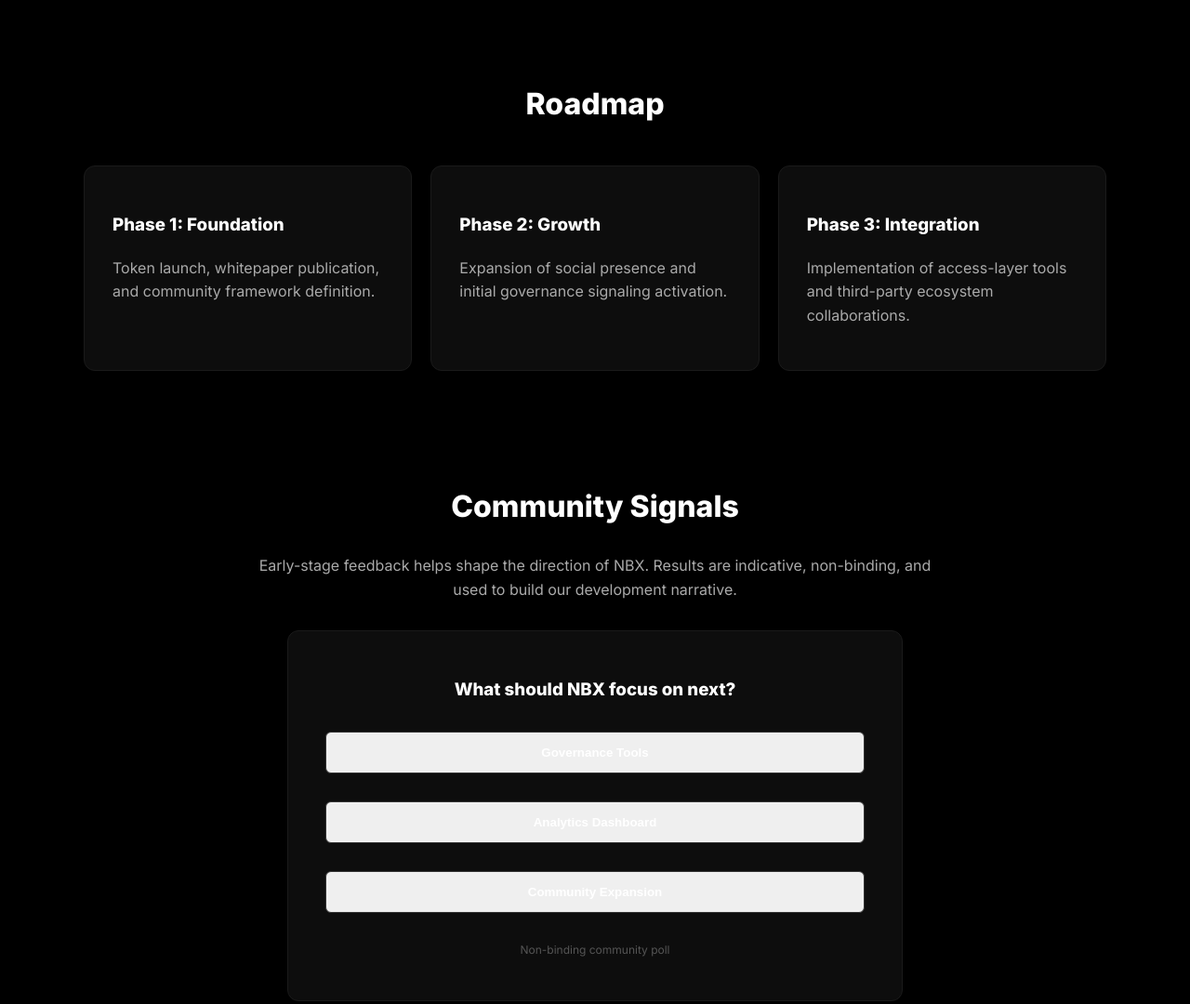
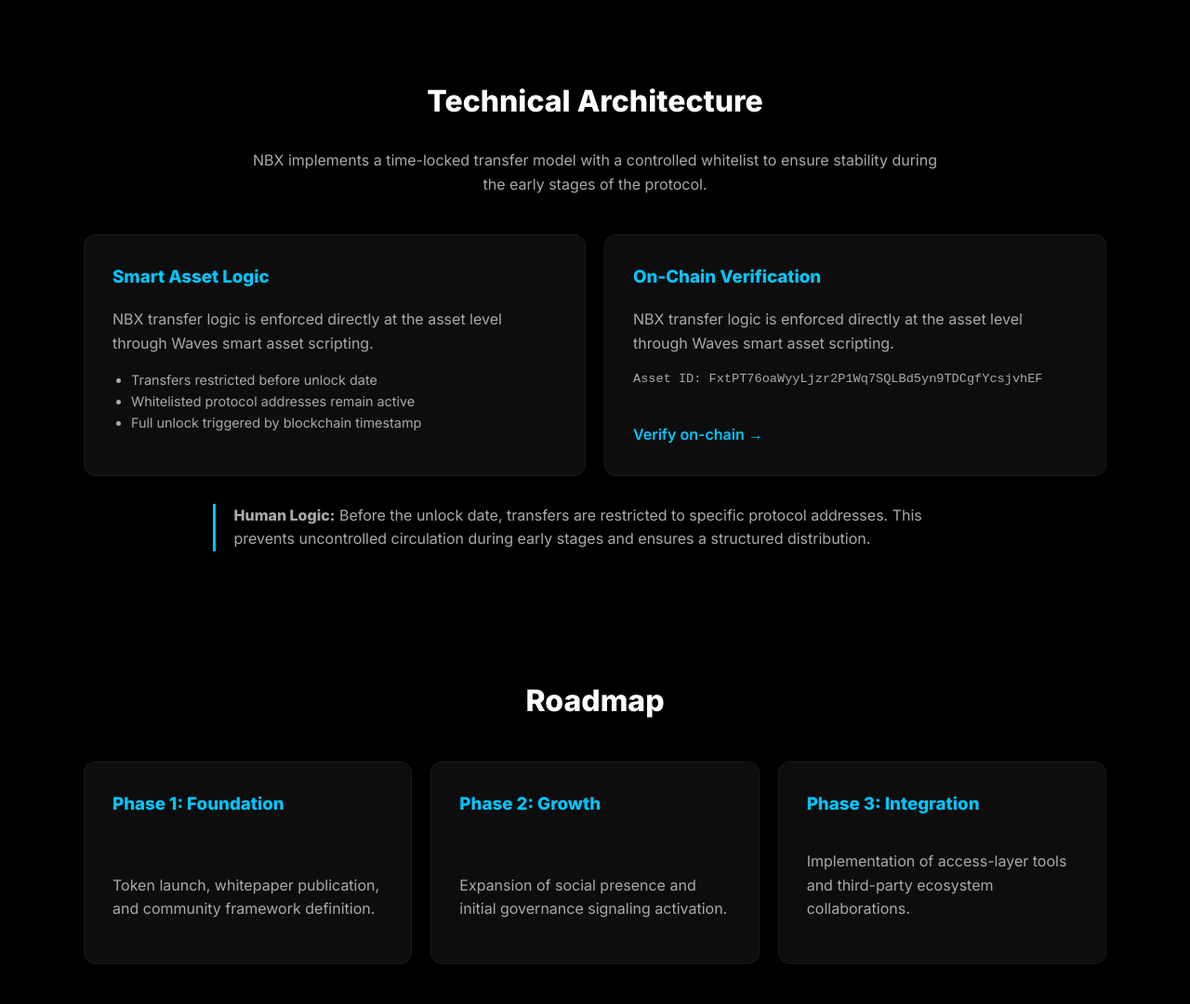
Before and after one commit to nbx-protocol/nbx-protocol.github.io, a plain HTML site: page index.html in a window 1280 px wide. Shown: the part 1485-2565 px from the top of the page at 93% size. Drawn offline with Linux system fonts and the light colour scheme.

Commit message:
Sezione Tech e Smart Asset Logic definitiva

```diff
--- a/index.html
+++ b/index.html
@@ -15,21 +15,34 @@
         h1 { font-size: 3rem; font-weight: 800; margin-bottom: 10px; letter-spacing: -1px; }
         h2 { font-size: 2rem; margin-top: 40px; color: #fff; }
         p { color: var(--text-dim); max-width: 750px; margin: 15px auto; }
+
+        /* Hero */
         .hero { padding: 80px 20px; }
         .hero img { max-width: 450px; width: 100%; height: auto; margin-bottom: 20px; border-radius: 15px; }
         .asset-id-box { background: #111; padding: 15px; border-radius: 8px; border: 1px solid #222; display: inline-block; margin: 20px 0; font-family: monospace; font-size: 0.9rem; }
         .asset-id-box span { color: var(--primary); display: block; font-size: 0.7rem; text-transform: uppercase; margin-bottom: 5px; }
+
+        /* Buttons */
         .cta-wrapper { margin-top: 30px; }
         .cta { display: inline-block; margin: 10px; padding: 14px 28px; border-radius: 6px; text-decoration: none; font-weight: 600; transition: 0.3s; }
         .cta-main { background: #fff; color: #000; }
         .cta-secondary { border: 1px solid #333; color: #fff; }
-        .grid { display: grid; grid-template-columns: repeat(auto-fit, minmax(280px, 1fr)); gap: 20px; margin-top: 40px; text-align: left; }
-        .card { background: var(--card-bg); padding: 30px; border-radius: 12px; border: 1px solid #1a1a1a; }
+
+        /* Grid System */
+        .grid { display: grid; grid-template-columns: repeat(auto-fit, minmax(300px, 1fr)); gap: 20px; margin-top: 40px; text-align: left; }
+        .card { background: var(--card-bg); padding: 30px; border-radius: 12px; border: 1px solid #1a1a1a; display: flex; flex-direction: column; justify-content: space-between; }
+        .card h3 { color: var(--primary); margin-top: 0; }
+
+        /* Tokenomics Table */
         .token-box { background: #050505; padding: 25px; border-radius: 12px; border: 1px solid #111; margin: 40px auto; max-width: 500px; text-align: left; font-family: monospace; }
         .token-row { display: flex; justify-content: space-between; border-bottom: 1px solid #111; padding: 8px 0; }
+
+        /* Risk box */
         .risk-box { background: #1a0000; border: 1px solid #440000; padding: 30px; border-radius: 12px; margin-top: 60px; }
         .risk-box h2 { color: #ff4444; margin-top: 0; }
+
         footer { padding: 60px 20px; border-top: 1px solid #111; color: #444; font-size: 0.9rem; }
+        code { background: #111; padding: 2px 6px; border-radius: 4px; color: var(--primary); }
     </style>
 </head>
 <body>
@@ -66,6 +79,38 @@
         </div>
     </section>
 
+    <section class="container" id="tech">
+        <h2>Technical Architecture</h2>
+        <p>NBX implements a time-locked transfer model with a controlled whitelist to ensure stability during the early stages of the protocol.</p>
+
+        <div class="grid">
+            <div class="card">
+                <div>
+                    <h3>Smart Asset Logic</h3>
+                    <p>NBX transfer logic is enforced directly at the asset level through Waves smart asset scripting.</p>
+                    <ul style="color:#aaa; font-size: 0.9rem; padding-left: 20px;">
+                        <li>Transfers restricted before unlock date</li>
+                        <li>Whitelisted protocol addresses remain active</li>
+                        <li>Full unlock triggered by blockchain timestamp</li>
+                    </ul>
+                </div>
+            </div>
+
+            <div class="card">
+                <div>
+                    <h3>On-Chain Verification</h3>
+                    <p>NBX transfer logic is enforced directly at the asset level through Waves smart asset scripting.</p>
+                    <p style="font-size:0.85rem; color:#aaa; font-family: monospace;">Asset ID: FxtPT76oaWyyLjzr2P1Wq7SQLBd5yn9TDCgfYcsjvhEF</p>
+                </div>
+                <a href="https://wavesexplorer.com/assets/FxtPT76oaWyyLjzr2P1Wq7SQLBd5yn9TDCgfYcsjvhEF" target="_blank" style="color:#00c6ff; text-decoration: none; font-weight: 600; margin-top: 15px;">Verify on-chain →</a>
+            </div>
+        </div>
+
+        <p style="margin-top:30px; font-size: 1rem; border-left: 3px solid var(--primary); padding-left: 20px; text-align: left; max-width: 800px; margin-left: auto; margin-right: auto;">
+            <strong>Human Logic:</strong> Before the unlock date, transfers are restricted to specific protocol addresses. This prevents uncontrolled circulation during early stages and ensures a structured distribution.
+        </p>
+    </section>
+
     <section class="container" id="roadmap">
         <h2>Roadmap</h2>
         <div class="grid">
@@ -88,11 +133,11 @@
         <h2>Community Signals</h2>
         <p>Early-stage feedback helps shape the direction of NBX. Results are indicative, non-binding, and used to build our development narrative.</p>
         <div class="card" style="max-width: 600px; margin: 30px auto; text-align: center;">
-            <h3>What should NBX focus on next?</h3>
+            <h3 style="text-align: center;">What should NBX focus on next?</h3>
             <div style="display: flex; flex-direction: column; gap: 10px; margin-top: 20px;">
-                <button class="cta cta-secondary" style="cursor: not-allowed;">Governance Tools</button>
-                <button class="cta cta-secondary" style="cursor: not-allowed;">Analytics Dashboard</button>
-                <button class="cta cta-secondary" style="cursor: not-allowed;">Community Expansion</button>
+                <button class="cta cta-secondary" style="cursor: not-allowed; margin: 0;">Governance Tools</button>
+                <button class="cta cta-secondary" style="cursor: not-allowed; margin: 0;">Analytics Dashboard</button>
+                <button class="cta cta-secondary" style="cursor: not-allowed; margin: 0;">Community Expansion</button>
             </div>
             <p style="margin-top:20px; font-size:0.75rem; color:#555;">Non-binding community poll</p>
         </div>
@@ -112,7 +157,7 @@
     <section class="container">
         <div class="risk-box">
             <h2>Risk Disclosure</h2>
-            <p>NBX is an experimental digital asset. No guarantees are made regarding future value, profitability, or exchange listings. Results of Community Signals are not binding.</p>
+            <p>NBX is an experimental digital asset. No guarantees are made regarding future value, profitability, or exchange listings. Results of Community Signals are not legally or technically binding for the issuer.</p>
         </div>
     </section>
 
```
